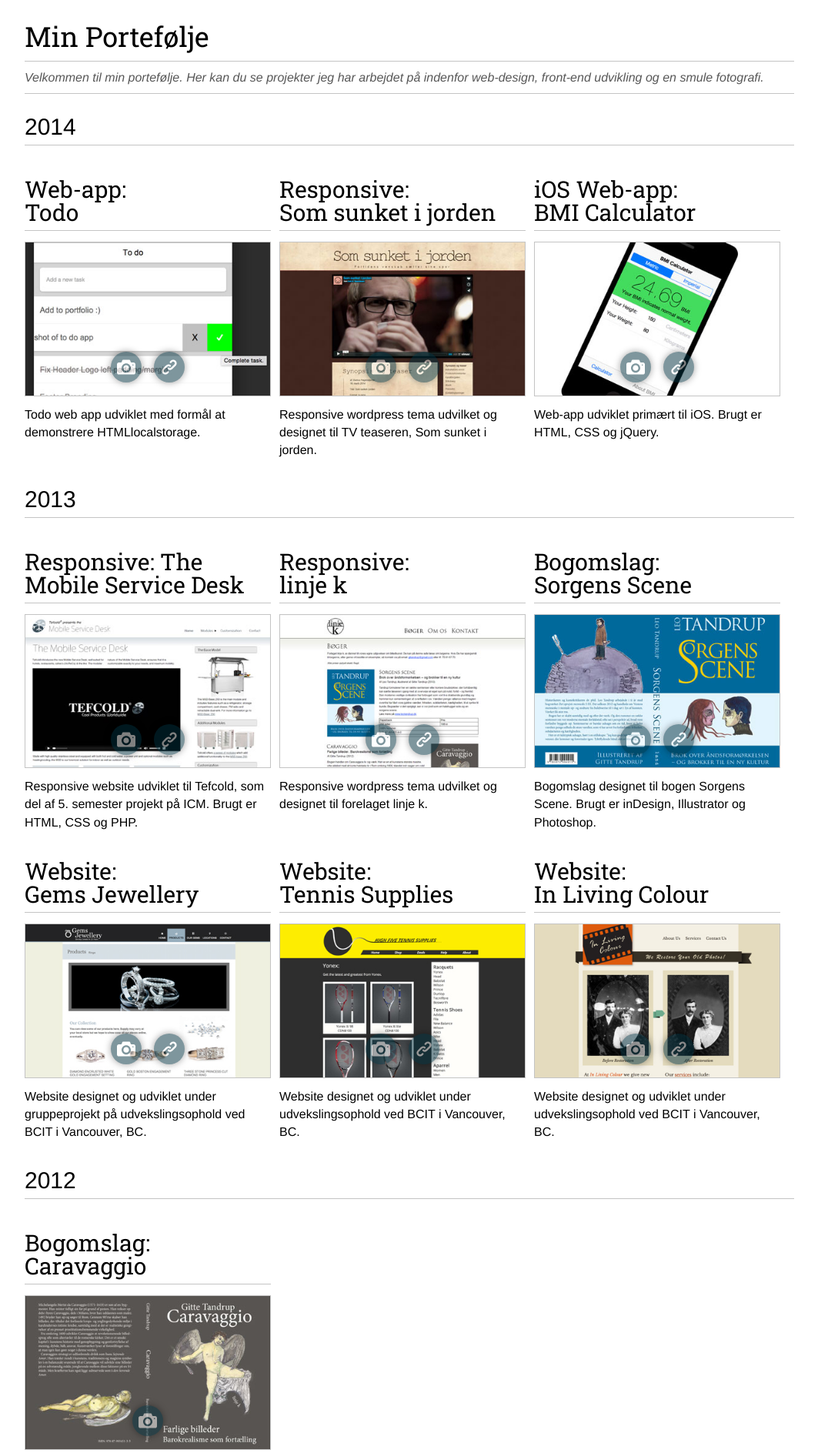
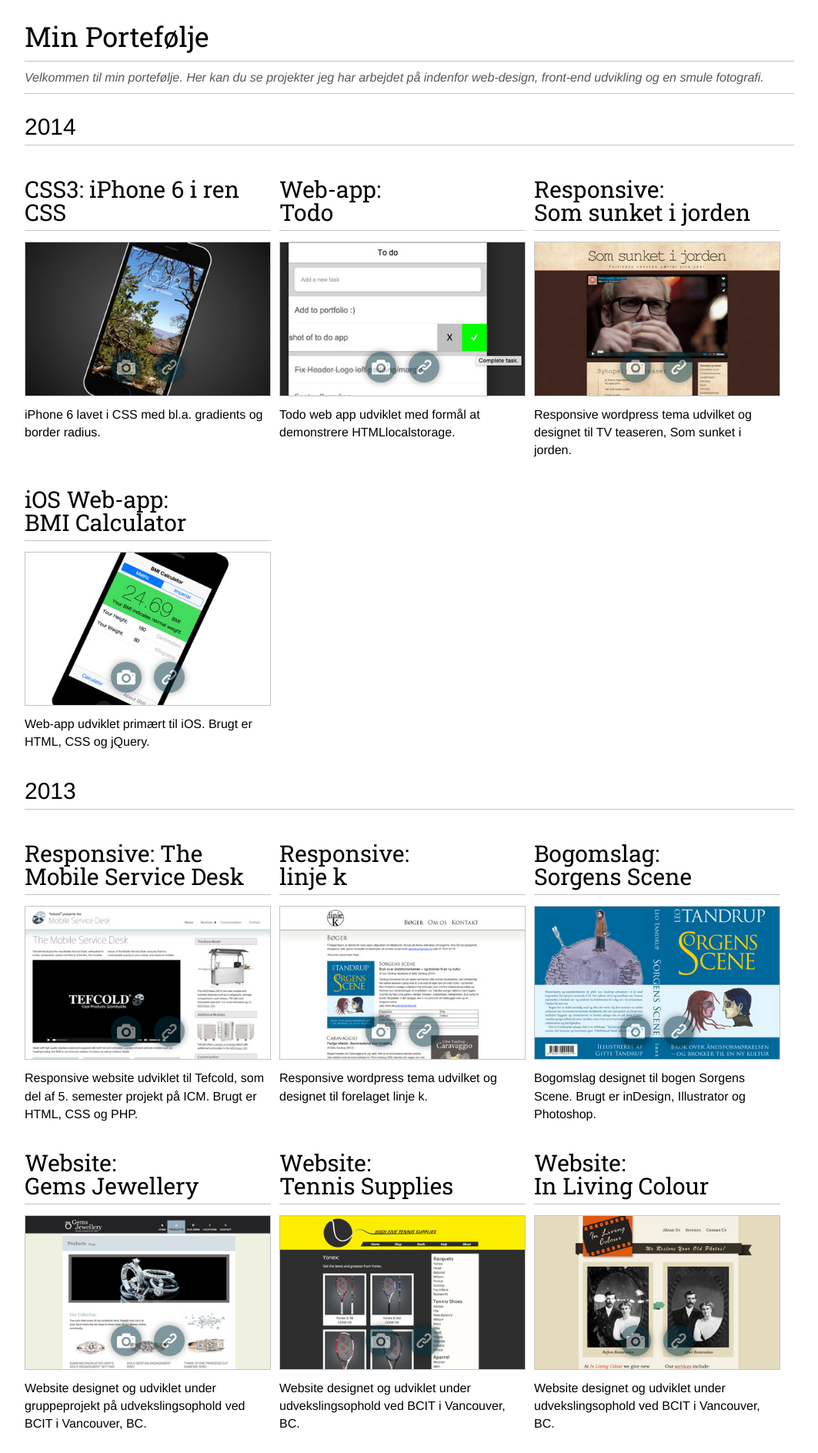
Before and after one commit to antontanderup/portfolio, a PHP site: page / in a window 1280 px wide. Shown: the part 60-1948 px from the top of the page at 77% size, without its empty margins (108-1171 px from the left). Run offline with PHP 8.4, Linux system fonts and the light colour scheme.

Commit message:
Added portfolio item.

```diff
--- a/index.php
+++ b/index.php
@@ -13,6 +13,18 @@
 		</div> <!-- intro-text END -->
 
 		<h2 class="year-head">2014</h2>
+
+		<article class="portfolio-item">
+			<h2 class="subhead">CSS3: iPhone 6 i ren CSS</h2>
+			<div class="portfolio-img">
+				<img src="img/portfolio/iphone6css-400px.jpg" alt="iPhone 6 i ren CSS thumbnail" />
+				<div class="portfolio-links">
+					<a class="img-link" href="img/portfolio/iphone6css-800px.jpg"><?php include("icon/camera.svg");?></a>
+					<a class="site-link" href="http://codepen.io/antontanderup/pen/fLIew"><?php include("icon/link.svg");?></a>
+				</div>
+			</div>
+			<p>iPhone 6 lavet i CSS med bl.a. gradients og border radius.</p>
+		</article> <!-- portfolio-item END -->
 
 		<article class="portfolio-item">
 			<h2 class="subhead">Web-app: <br/>Todo</h2>
```
Also changed, not shown: img/portfolio/iphone6css-400px.jpg (added), img/portfolio/iphone6css-800px.jpg (added).
